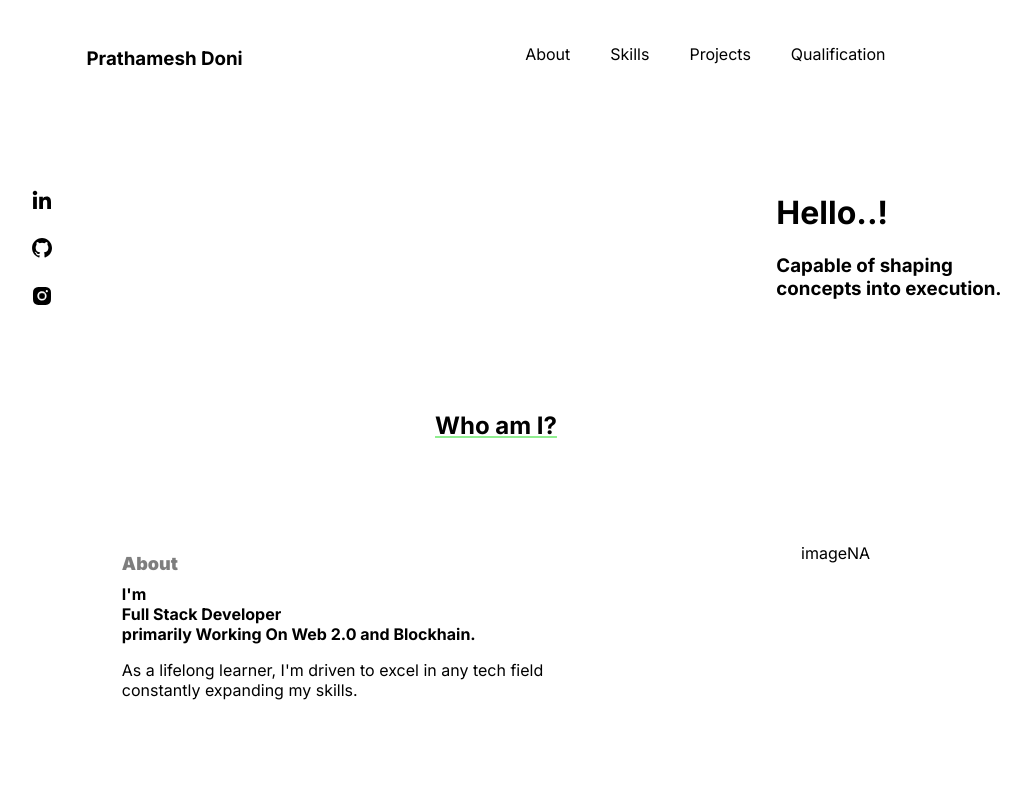
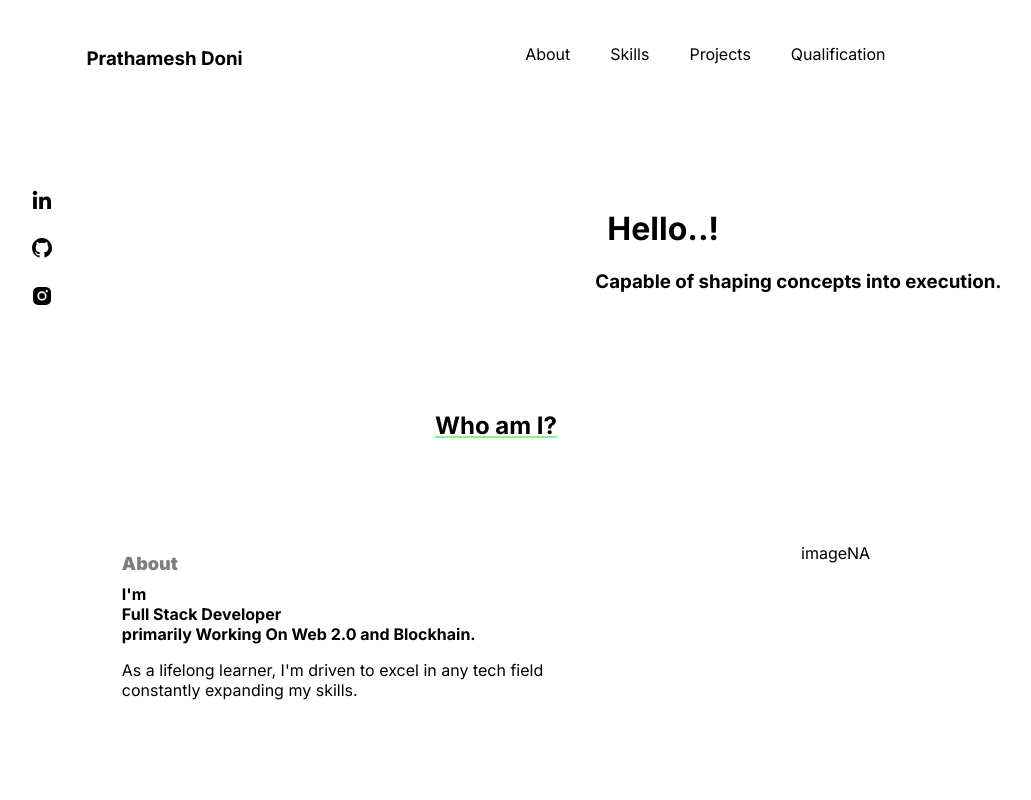
Before and after one commit to hacknovas/PortfolioHN, a Next.js app: page / in a window 1280 px wide. Shown: the top 800 px of the page, without its empty margins (144-1175 px from the left). Built offline with nearby package versions, Linux system fonts and the light colour scheme.

Commit message:
Header CSS Updated

```diff
--- a/src/app/CSS/header.module.css
+++ b/src/app/CSS/header.module.css
@@ -31,13 +31,16 @@
 .headSection {
   display: flex;
   flex-wrap: wrap-reverse;
+  align-items: center;
   justify-content: space-between;
   padding: 5% 10% 5%;
 }
+
 .headSectionItems {
   display: flex;
   flex-direction: column;
   row-gap: 20px;
+  flex-grow: 1;
 }
 .scrollDown {
   text-align: center;
@@ -53,3 +56,15 @@
   cursor: pointer;
   transform: translateX(1px);
 }
+
+.headSectionIntro {
+  flex-grow: 1;
+}
+
+.headSectionIntro h1 {
+  text-align: center;
+}
+
+.headSectionIntro h3 {
+  text-align: end;
+}
--- a/src/app/Components/Header.tsx
+++ b/src/app/Components/Header.tsx
@@ -29,7 +29,7 @@ export default function Header() {
 
         <div className={styles.headSectionIntro}>
           <h1>Hello..!</h1>
-          <h3>Capable of shaping <br />concepts into execution.</h3>
+          <h3>Capable of shaping concepts into execution.</h3>
         </div>
       </div>
 
--- a/src/app/Components/Skills.tsx
+++ b/src/app/Components/Skills.tsx
@@ -19,7 +19,6 @@ export default function Skills() {
                     <Image src="https://skillicons.dev/icons?i=solidity,go,ipfs,pinata,truffle,ethereum,hyperledger,etherjs&perline=7&theme=dark" width={500} height={300} alt="NA" />
                     <Image src="https://skillicons.dev/icons?i=jenkins,git,kubernetes,docker,linux,postman,terraform,vercel&perline=7&theme=dark" width={500} height={300} alt="NA" />
                 </div>
-
             </div>
         </div>
     )
```
